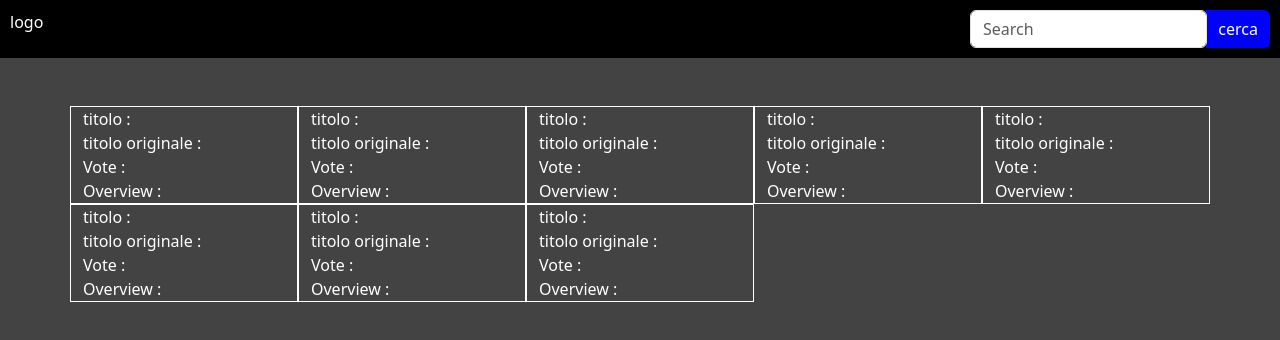
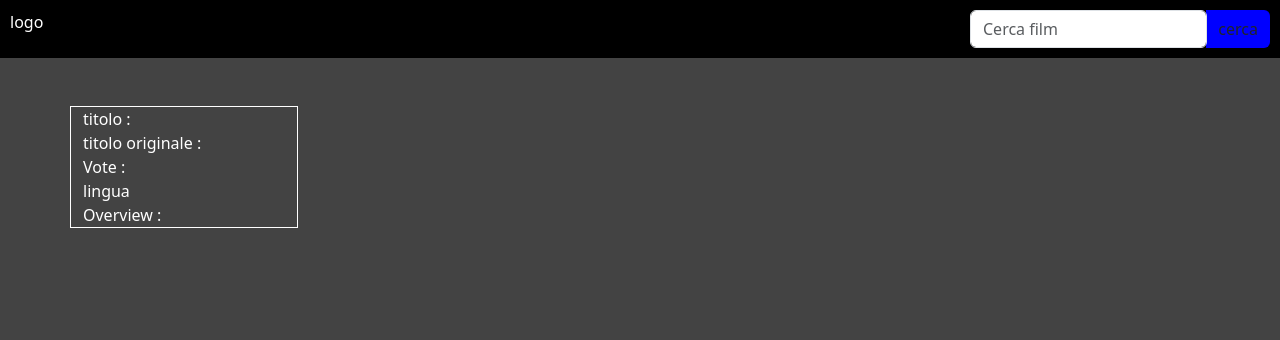
Before and after one commit to silviapetrino/vite-boolflix, a Vue app: page / in a window 1280 px wide. Shown: the top 340 px of the page. Built offline with nearby package versions, Linux system fonts and the light colour scheme.

Commit message:
[add] search bar with search function [add] v-model

```diff
--- a/src/App.vue
+++ b/src/App.vue
@@ -3,7 +3,7 @@
 
 import Header from './components/Header/Header.vue';
 import ContainerCards from './components/Main/ContainerCards.vue';
-
+import axios from 'axios';
 
 export default {
   name: "mainApp",
--- a/src/components/Header/Header.vue
+++ b/src/components/Header/Header.vue
@@ -1,20 +1,56 @@
+
 <script>
+import { store } from '../../data/store';
+import axios from 'axios';
+
 export default {
-  name: 'Header'
+  name: 'Header',
+  data(){
+    return {
+      store
+    }
+  },
+  methods: {
+    // Call a generic API
+    getApi(api){
+      return axios.get(this.store.apiUrl + api, {
+        params: {
+          api_key: this.store.key,
+          query: this.store.searchText,
+          language: this.store.languageDefault
+        }
+      })
+    },
+    // search by movie
+    search(){
+      this.getApi(this.store.searchMovie)
+      .then((res)=>{
+        store.foundedMovies = res.data.results
+        console.log(this.store.foundedMovies);
+      })
+    }
+  }
+
 }
+
+
 </script>
+
 
 <template>
 
 <header>
   <div>logo</div>
 
-  <div class="searchbar input-group rounded">
-  <input type="search" class="form-control rounded" placeholder="Search" aria-label="Search" aria-describedby="search-addon" />
-  <button class="input-group-text border-0" id="search-addon">
+
+    <div class="searchbar input-group rounded">
+    <input @keyup.enter="search" v-model="this.store.searchText" type="search" class="form-control rounded" placeholder="Cerca film" aria-label="Search" aria-describedby="search-addon" />
+    <button class="input-group-text border-0" id="search-addon">
     <span>cerca</span>
-  </button>
-</div>
+    </button>
+    </div>
+
+
 
 </header>
 
@@ -22,12 +58,14 @@ export default {
 
 </template>
 
+
+
+
 <style lang="scss" scoped>
 @use "bootstrap/scss/bootstrap" as *;
 
 header {
   background-color: black;
-  color: white;
   display: flex;
   justify-content: space-between;
   padding: 10px;
@@ -35,7 +73,6 @@ header {
     width: 300px;
     #search-addon {
       background-color: blue;
-      color: white;
     }
   }
 }
--- a/src/components/Main/ContainerCards.vue
+++ b/src/components/Main/ContainerCards.vue
@@ -18,15 +18,10 @@ export default {
 
 
     <div class="container py-5">
+
       <div class="row">
         <singolCard />
-        <singolCard />
-        <singolCard />
-        <singolCard />
-        <singolCard />
-        <singolCard />
-        <singolCard />
-        <singolCard />
+
 
       </div>
     </div>
--- a/src/components/Main/singolCard.vue
+++ b/src/components/Main/singolCard.vue
@@ -11,6 +11,7 @@ export default {
     <div class="title">titolo :</div>
     <div class="original-title">titolo originale :</div>
     <div class="vote">Vote :</div>
+    <div class="language">lingua</div>
     <div class="overview">Overview :</div>
   </div>
 
--- a/src/data/store.js
+++ b/src/data/store.js
@@ -1,9 +1,10 @@
-import { reactive } from vue;
+import { reactive } from "vue";
 
 export const store = reactive({
   apiUrl: 'https://api.themoviedb.org/3/',
   key: '15c65cb183a74c819c4c3483ac688741',
-  searchMovie: 'search/movie',
-  searchText: ""
-
+  searchMovie: 'search/movie?',
+  searchText: "",
+  languageDefault: 'it-IT',
+  foundedMovies: []
 })
```
